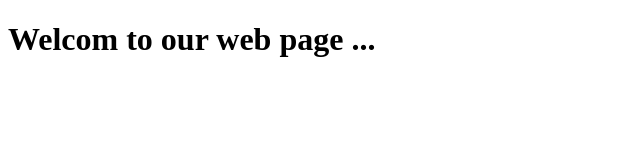
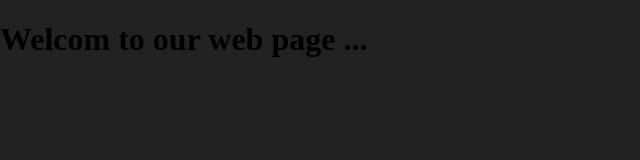
Before and after one commit to BarzinR/Front-end-learning, a plain HTML site: page Session 1/index.html in a window 1280 px wide. Shown: the whole page, without its empty margins (0-640 px from the left). Drawn offline with Linux system fonts and the light colour scheme.

Commit message:
Session-1

```diff
--- /dev/null
+++ b/Session 1/index.css
@@ -0,0 +1,4 @@
+body {
+    margin: 0;
+    background-color: #222;
+}
--- a/Session 1/index.html
+++ b/Session 1/index.html
@@ -4,6 +4,7 @@
 <head>
     <meta charset="UTF-8">
     <meta name="viewport" content="width=device-width, initial-scale=1.0">
+    <link rel="stylesheet" href="index.css">
     <title>Web page ...</title>
 </head>
 
```
Lines whose indentation alone changed are shown as unchanged.
